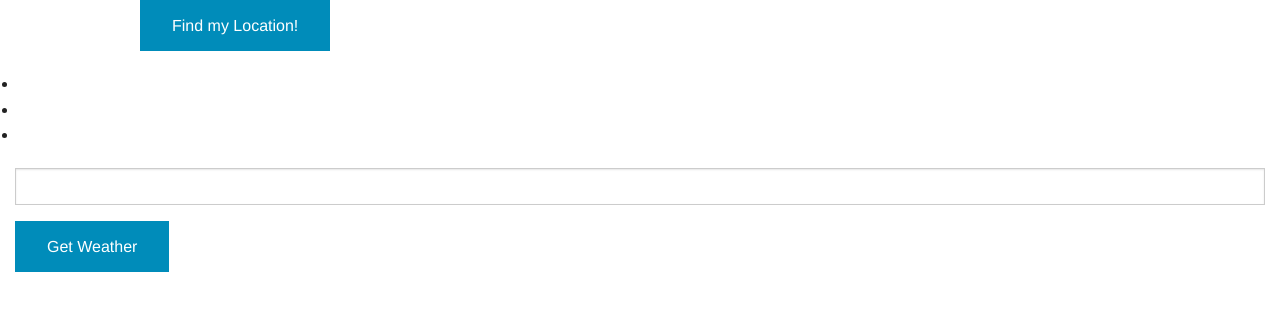
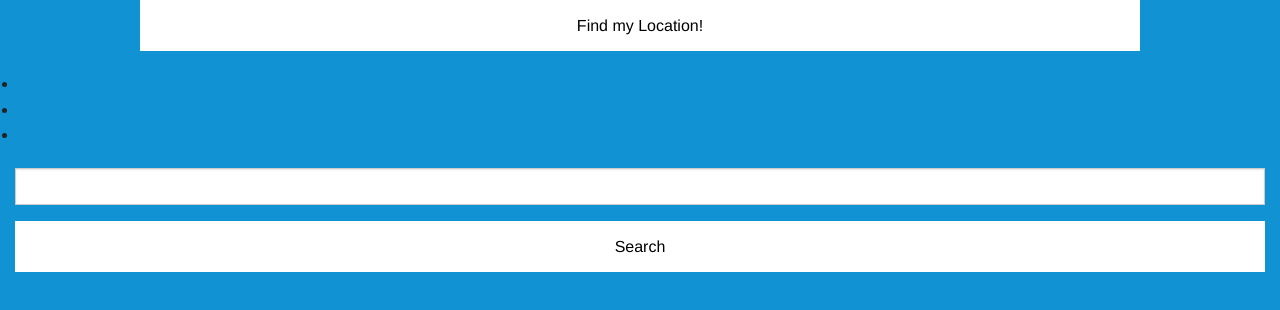
Before and after one commit to kyraoja/p6-weather, a plain HTML site: page index.html in a window 1280 px wide. Drawn offline with Linux system fonts and the light colour scheme.

Commit message:
css edits

```diff
--- a/css/styles.css
+++ b/css/styles.css
@@ -1,4 +1,12 @@
-h1 {
-	font-size: 4em;
-	color: orange;
+body{
+	background: #1192d3;
+
 }
+
+button{
+	background: white;
+	color: black;
+	text-align: center;
+	width: 100%;
+
+}
--- a/index.html
+++ b/index.html
@@ -27,7 +27,7 @@
 
        <div class="columns small-12">
           <input type="text" id="getWeather"/>
-          <button>Get Weather</button>
+          <button>Search</button>
       </div>
 
       <!--<div class="columns small-12">
```
